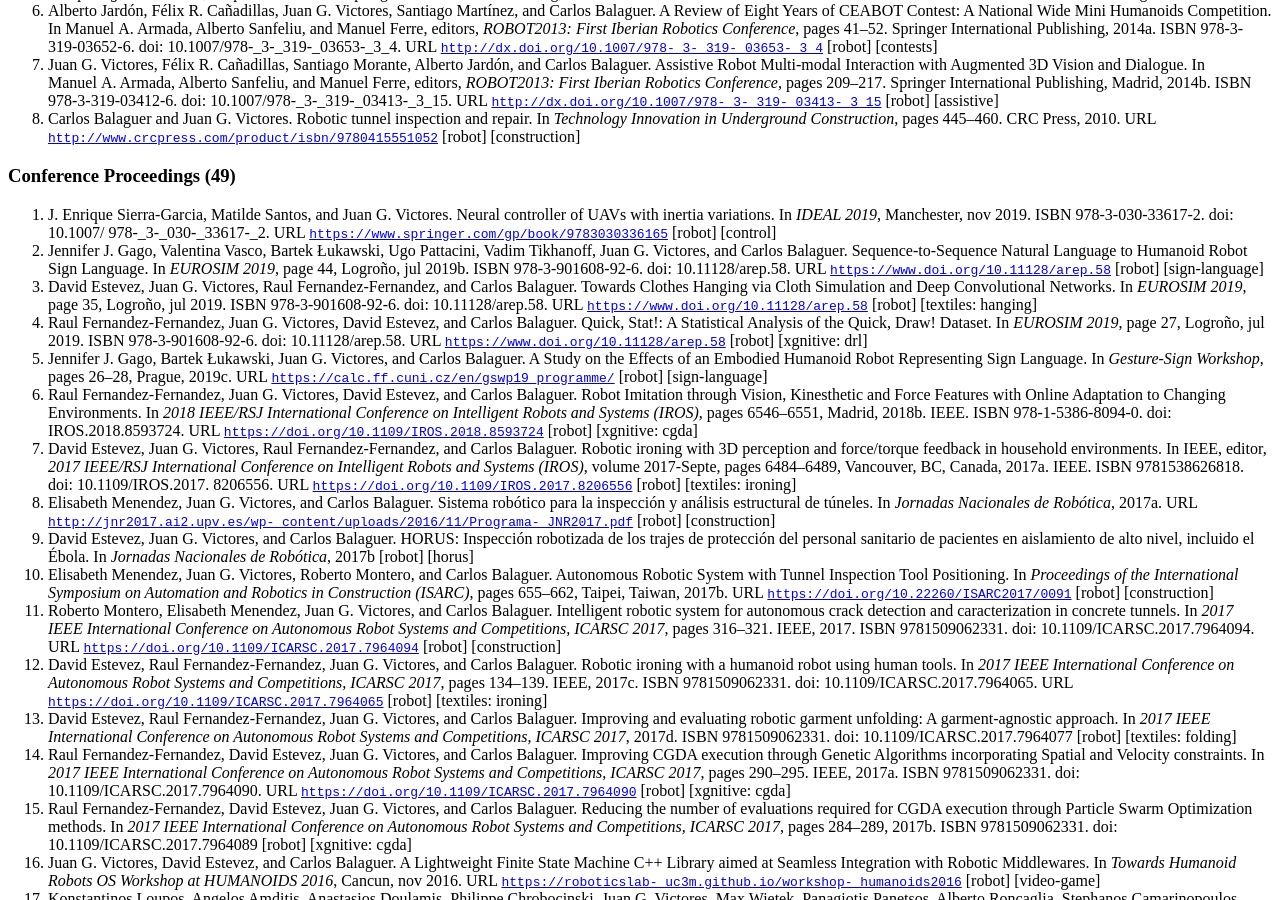
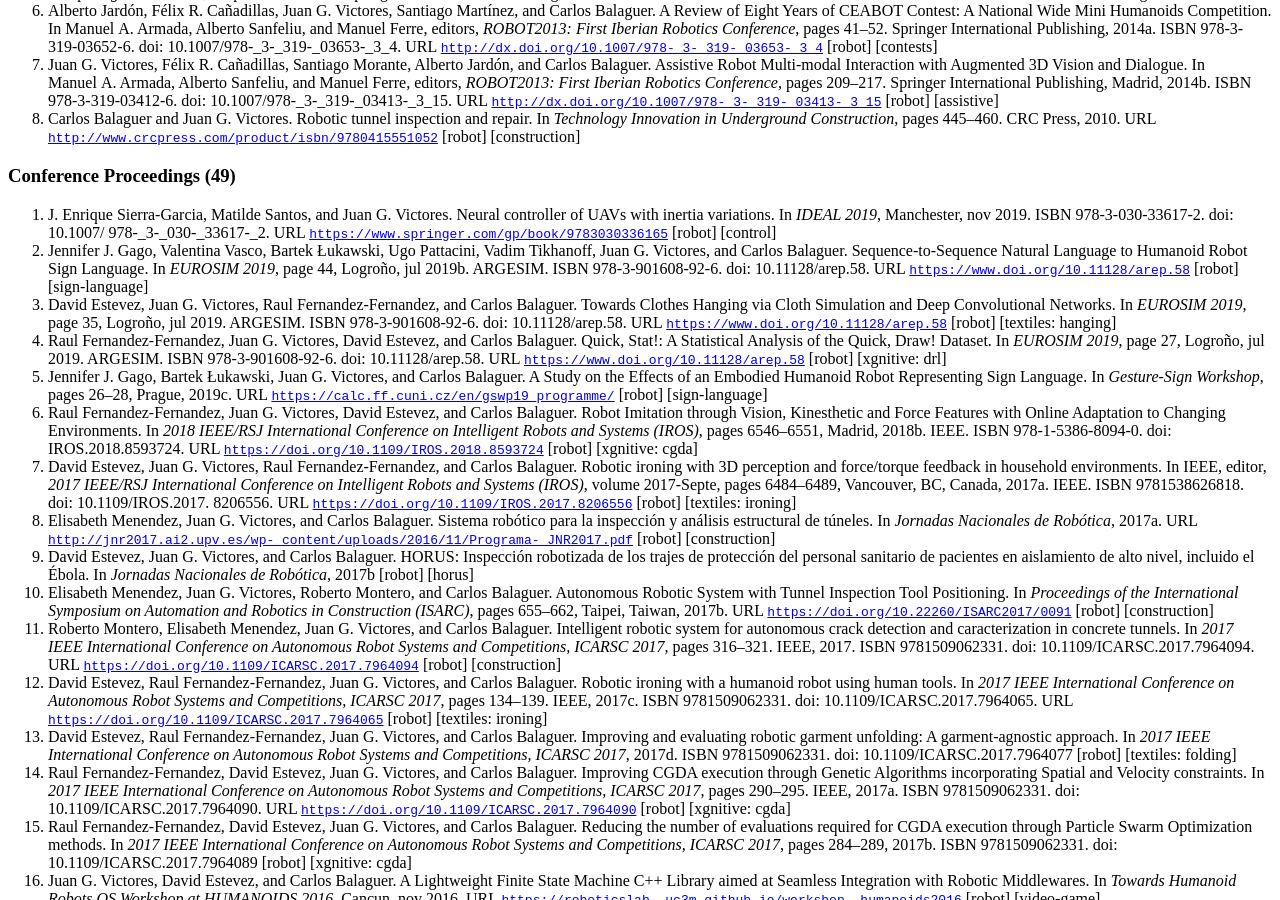
Before and after one commit to jgvictores/jgvictores.github.io, a Jekyll site: the page cv/JuanGVictoresCV.html, which Jekyll copies as it is, in a window 1280 px wide and 900 px high, scrolled down 1292 px. Built offline with Jekyll 4.4.1, drawn with Linux system fonts in a browser that asks for light colours.

Commit message:
add eurosim2019 publisher

```diff
--- a/cv/JuanGVictoresCV.html
+++ b/cv/JuanGVictoresCV.html
@@ -10,7 +10,7 @@
 <meta name="originator" content="TeX4ht (http://www.cse.ohio-state.edu/~gurari/TeX4ht/)" />
 <!-- xhtml,charset=utf-8,html -->
 <meta name="src" content="JuanGVictoresCV.tex" />
-<meta name="date" content="2020-03-03 11:27:00" />
+<meta name="date" content="2020-06-16 15:23:00" />
 <link rel="stylesheet" type="text/css" href="JuanGVictoresCV.css" />
 </head><body
 >
@@ -348,9 +348,9 @@ class="cmtt-10">https://www.springer.com/gp/book/9783030336165</span></a> [robot
      <li
   class="enumerate" id="x1-4004x2"><a
  id="Xgago2019sequence"></a>Jennifer J.  Gago,  Valentina  Vasco,  Bartek  Łukawski,  Ugo  Pattacini,  Vadim  Tikhanoff,  Juan G.
-     Victores,  and  Carlos  Balaguer.    Sequence-to-Sequence  Natural  Language  to  Humanoid  Robot
-     Sign  Language.   In  <span
-class="pplri9o-">EUROSIM  2019</span>,  page 44,  Logroño,  jul  2019b.   ISBN  978-3-901608-92-6.   doi:
+     Victores, and Carlos Balaguer.  Sequence-to-Sequence Natural Language to Humanoid Robot Sign
+     Language. In <span
+class="pplri9o-">EUROSIM 2019</span>, page 44, Logroño, jul 2019b. ARGESIM. ISBN 978-3-901608-92-6. doi:
      10.11128/arep.58. URL <a
 href="https://www.doi.org/10.11128/arep.58" class="url" ><span
 class="cmtt-10">https://www.doi.org/10.11128/arep.58</span></a> [robot] [sign-language]
@@ -358,23 +358,22 @@ class="cmtt-10">https://www.doi.org/10.11128/arep.58</span></a> [robot] [sign-la
      <li
   class="enumerate" id="x1-4006x3"><a
  id="Xestevez2019towards"></a>David  Estevez,  Juan G.  Victores,  Raul  Fernandez-Fernandez,  and  Carlos  Balaguer.     Towards
-     Clothes  Hanging  via  Cloth  Simulation  and  Deep  Convolutional  Networks.      In  <span
-class="pplri9o-">EUROSIM</span>
-     <span
-class="pplri9o-">2019</span>,  page 35,  Logroño,  jul  2019.     ISBN  978-3-901608-92-6.     doi:  10.11128/arep.58.     URL
+     Clothes  Hanging  via  Cloth  Simulation  and  Deep  Convolutional  Networks.   In  <span
+class="pplri9o-">EUROSIM  2019</span>,
+     page 35,  Logroño,  jul  2019.  ARGESIM.    ISBN  978-3-901608-92-6.    doi:  10.11128/arep.58.    URL
      <a
 href="https://www.doi.org/10.11128/arep.58" class="url" ><span
 class="cmtt-10">https://www.doi.org/10.11128/arep.58</span></a> [robot] [textiles: hanging]
      </li>
      <li
   class="enumerate" id="x1-4008x4"><a
- id="Xfernandezfernandez2019quick"></a>Raul Fernandez-Fernandez, Juan G. Victores, David Estevez, and Carlos Balaguer.  Quick, Stat!: A
-     Statistical Analysis of the Quick, Draw! Dataset. In <span
-class="pplri9o-">EUROSIM 2019</span>, page 27, Logroño, jul 2019. ISBN
-     978-3-901608-92-6.   doi: 10.11128/arep.58.   URL <a
+ id="Xfernandezfernandez2019quick"></a>Raul  Fernandez-Fernandez,  Juan G.  Victores,  David  Estevez,  and  Carlos  Balaguer.     Quick,
+     Stat!:   A   Statistical   Analysis   of   the   Quick,   Draw!   Dataset.      In   <span
+class="pplri9o-">EUROSIM   2019</span>,   page 27,
+     Logroño,   jul   2019.   ARGESIM.       ISBN   978-3-901608-92-6.       doi:   10.11128/arep.58.       URL
+     <a
 href="https://www.doi.org/10.11128/arep.58" class="url" ><span
-class="cmtt-10">https://www.doi.org/10.11128/arep.58</span></a> [robot]
-     [xgnitive: drl]
+class="cmtt-10">https://www.doi.org/10.11128/arep.58</span></a> [robot] [xgnitive: drl]
      </li>
      <li
   class="enumerate" id="x1-4010x5"><a
--- a/cv/victores.bib
+++ b/cv/victores.bib
@@ -43,6 +43,7 @@ keywords = {Humanoid Robot,Sequence-to-Sequence,Sign Language,Translator},
 mendeley-tags = {Humanoid Robot,Sequence-to-Sequence,Sign Language,Translator},
 month = {jul},
 pages = {44},
+publisher = {ARGESIM},
 title = {{Sequence-to-Sequence Natural Language to Humanoid Robot Sign Language}},
 url = {https://www.doi.org/10.11128/arep.58},
 year = {2019}
@@ -59,6 +60,7 @@ keywords = {deep learning,deformable objects,laundry,robotics},
 mendeley-tags = {deep learning,deformable objects,laundry,robotics},
 month = {jul},
 pages = {35},
+publisher = {ARGESIM},
 title = {{Towards Clothes Hanging via Cloth Simulation and Deep Convolutional Networks}},
 url = {https://www.doi.org/10.11128/arep.58},
 year = {2019}
@@ -78,6 +80,7 @@ keywords = {Neural Networks,Quick Draw! Dataset,Statistical Analysis},
 mendeley-tags = {Neural Networks,Quick Draw! Dataset,Statistical Analysis},
 month = {jul},
 pages = {27},
+publisher = {ARGESIM},
 title = {{Quick, Stat!: A Statistical Analysis of the Quick, Draw! Dataset}},
 url = {https://www.doi.org/10.11128/arep.58},
 year = {2019}
```
Also changed, not shown: 1 other file.
